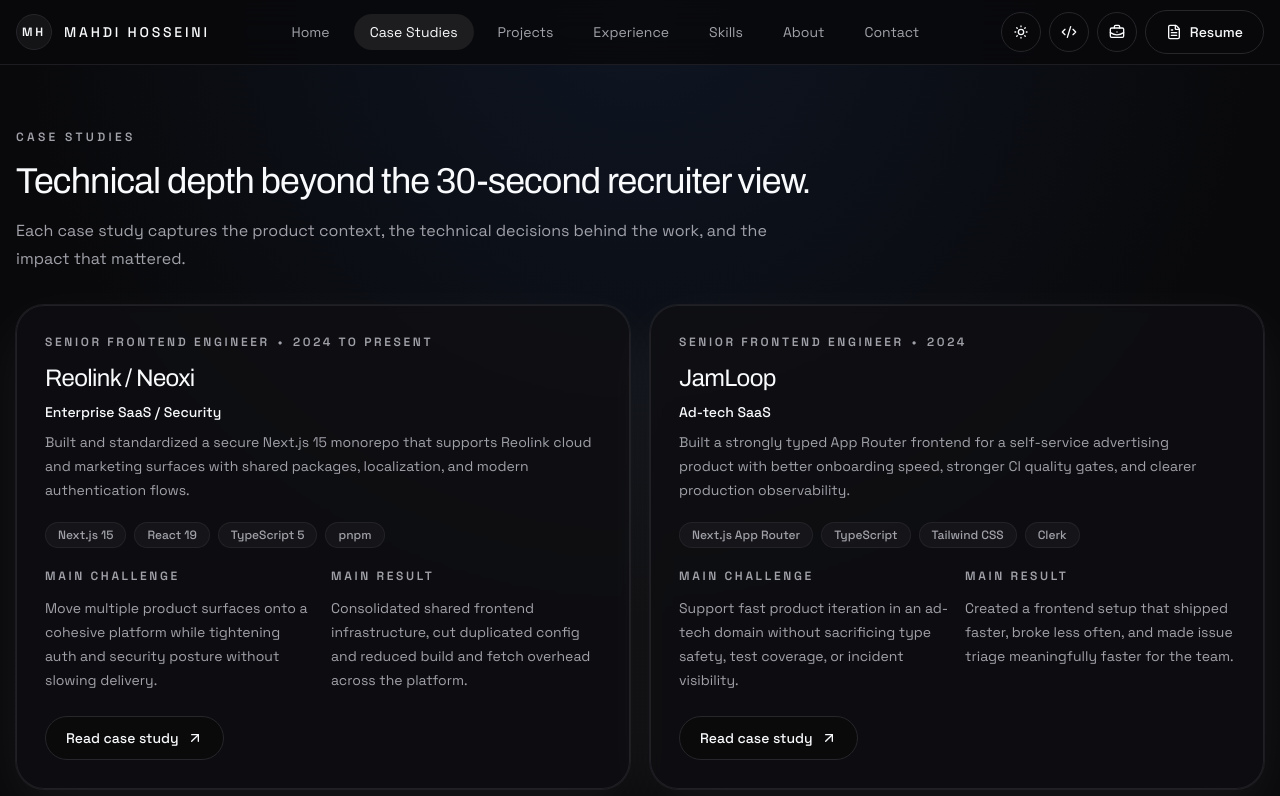
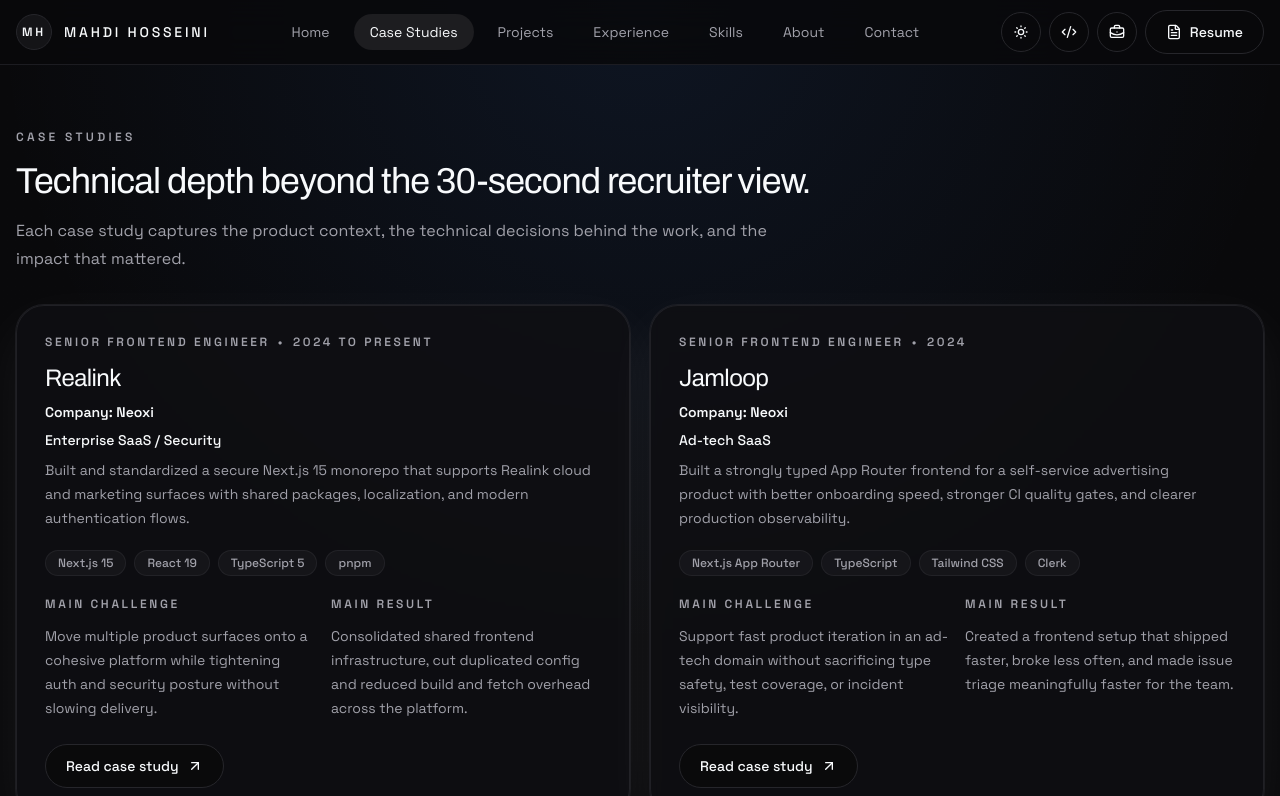
Before and after one commit to s-mahdi/mahdi-hosseini-portfolio, a Next.js app: page /case-studies in a window 1280 px wide. Shown: the top 796 px of the page. Built offline with nearby package versions, Linux system fonts and the light colour scheme.

Commit message:
content: rename projects to Realink/Jamloop and surface company attribution
Renames Reolink→Realink and JamLoop→Jamloop across all content files,
adds optional company field to Project type, and displays company in
ProjectCard, CaseStudyCard, and CaseStudyHeader components.

```diff
--- a/src/app/experience/page.tsx
+++ b/src/app/experience/page.tsx
@@ -5,7 +5,7 @@
 export const metadata = buildPageMetadata({
   title: "Experience",
   description:
-    "Experience timeline across Reolink, Shop-Ware, Coffee, Satek, and earlier work.",
+    "Experience timeline across Neoxi, Shop-Ware, Coffee, Satek, and earlier work.",
   path: "/experience",
 });
 
--- a/src/app/layout.tsx
+++ b/src/app/layout.tsx
@@ -27,7 +27,7 @@
 }>) {
   return (
     <html className="dark" lang="en" suppressHydrationWarning>
-      <body className={`${headingFont.variable} ${bodyFont.variable}`}>
+      <body className={`${headingFont.variable} ${bodyFont.variable}`} suppressHydrationWarning>
         <ThemeProvider
           attribute="class"
           defaultTheme="dark"
--- a/src/components/sections/case-study-card.tsx
+++ b/src/components/sections/case-study-card.tsx
@@ -26,6 +26,9 @@
             <h3 className="font-heading text-2xl tracking-tight text-foreground">
               {study.name}
             </h3>
+            <p className="text-sm font-semibold text-foreground">
+              Company: {study.company}
+            </p>
             <p className="text-sm font-medium text-foreground">{study.domain}</p>
             <p className="text-pretty text-sm leading-6 text-muted-foreground">
               {study.summary}
--- a/src/components/sections/case-study-header.tsx
+++ b/src/components/sections/case-study-header.tsx
@@ -17,6 +17,9 @@
           <h1 className="max-w-4xl text-balance font-heading text-4xl tracking-tight text-foreground sm:text-5xl">
             {study.name}
           </h1>
+          <p className="text-sm font-semibold uppercase tracking-[0.22em] text-foreground">
+            Company: {study.company}
+          </p>
           <p className="max-w-3xl text-pretty text-lg leading-8 text-muted-foreground">
             {study.summary}
           </p>
--- a/src/components/sections/project-card.tsx
+++ b/src/components/sections/project-card.tsx
@@ -19,6 +19,11 @@
           <h3 className="font-heading text-2xl tracking-tight text-foreground">
             {project.name}
           </h3>
+          {project.company ? (
+            <p className="text-sm font-semibold text-foreground">
+              Company: {project.company}
+            </p>
+          ) : null}
           <p className="text-sm font-medium text-foreground">{project.domain}</p>
           <p className="text-sm leading-6 text-muted-foreground">
             {project.description}
--- a/src/content/case-studies.ts
+++ b/src/content/case-studies.ts
@@ -12,14 +12,14 @@
 export const caseStudies: CaseStudy[] = [
   {
     slug: "reolink-neoxi",
-    name: "Reolink / Neoxi",
-    company: "Neoxi for Reolink",
+    name: "Realink",
+    company: "Neoxi",
     role: "Senior Frontend Engineer",
     period: "2024 to present",
     productType: "Secure cloud platform and marketing/cloud monorepo",
     domain: "Enterprise SaaS / Security",
     summary:
-      "Built and standardized a secure Next.js 15 monorepo that supports Reolink cloud and marketing surfaces with shared packages, localization, and modern authentication flows.",
+      "Built and standardized a secure Next.js 15 monorepo that supports Realink cloud and marketing surfaces with shared packages, localization, and modern authentication flows.",
     stack: [
       "Next.js 15",
       "React 19",
@@ -71,7 +71,7 @@
       context: {
         title: "Context",
         body: [
-          "Reolink needed a frontend platform that could support both cloud product surfaces and marketing experiences without fragmenting implementation patterns across teams.",
+          "Realink needed a frontend platform that could support both cloud product surfaces and marketing experiences without fragmenting implementation patterns across teams.",
           "The work sat at the intersection of product delivery, platform consistency, localization, and authentication hardening.",
         ],
       },
@@ -141,8 +141,8 @@
   },
   {
     slug: "jamloop",
-    name: "JamLoop",
-    company: "JamLoop",
+    name: "Jamloop",
+    company: "Neoxi",
     role: "Senior Frontend Engineer",
     period: "2024",
     productType: "Self-service ad-tech platform",
@@ -198,7 +198,7 @@
       ],
     },
     sections: {
-      context: { title: "Context", body: ["JamLoop needed a reliable self-service frontend that supported advertiser workflows, analytics views, and reporting without relying on heavy manual QA.", "The product had to move fast, but the team also needed stronger release confidence than a typical startup-style shipping loop provides."] },
+      context: { title: "Context", body: ["Jamloop needed a reliable self-service frontend that supported advertiser workflows, analytics views, and reporting without relying on heavy manual QA.", "The product had to move fast, but the team also needed stronger release confidence than a typical startup-style shipping loop provides."] },
       challenge: { title: "Challenge", body: ["The main challenge was to make the platform easier to extend while keeping the cost of mistakes low in a data-heavy domain.", "That meant tightening types, validation, testing, and observability in parallel rather than treating them as separate initiatives."] },
       role: { title: "My role", body: ["I shaped the frontend implementation patterns around typed APIs, forms, Storybook-driven UI work, and CI quality gates.", "I also helped make production issues easier to detect and faster to triage through better logging and monitoring integration."] },
       technicalDecisions: { title: "Technical decisions", body: ["Used Clerk for auth, Zod plus React Hook Form for predictable validation, and a typed API boundary to keep feature work from drifting into weakly typed ad-hoc integrations.", "Added Storybook, Vitest, Playwright, Codecov, and semantic release conventions so teams could ship frequently without guessing about quality."] },
@@ -285,7 +285,7 @@
   {
     slug: "mojito-mint",
     name: "Mojito Mint",
-    company: "Mojito Mint",
+    company: "Neoxi",
     role: "Frontend Engineer",
     period: "2022",
     productType: "NFT marketplace management platform",
--- a/src/content/experience.ts
+++ b/src/content/experience.ts
@@ -2,12 +2,12 @@
 
 export const experience: ExperienceEntry[] = [
   {
-    company: "Neoxi / Reolink",
+    company: "Neoxi",
     role: "Senior Frontend Engineer",
     period: "2024 to present",
     location: "Remote",
     stack: ["Next.js 15", "React 19", "TypeScript", "Ory Kratos", "Turborepo"],
-    outcomes: ["Reduced duplicated configuration by 60%", "Cut build feedback loops by 30%"],
+    outcomes: ["Implemented Realink, Jamloop, and Mojito Mint project surfaces", "Reduced duplicated configuration by 60%"],
     caseStudySlug: "reolink-neoxi",
   },
   {
--- a/src/content/projects.ts
+++ b/src/content/projects.ts
@@ -3,12 +3,13 @@
 export const projects: Project[] = [
   {
     slug: "reolink",
-    name: "Reolink",
+    name: "Realink",
+    company: "Neoxi",
     role: "Senior Frontend Engineer",
     period: "2024 to present",
     domain: "Enterprise SaaS / Security",
     description:
-      "Secure cloud and marketing monorepo work spanning auth, localization, shared packages, and multi-app Next.js delivery.",
+      "Secure cloud and marketing monorepo work for Realink spanning auth, localization, shared packages, and multi-app Next.js delivery.",
     stack: ["Next.js 15", "React 19", "TypeScript", "Ory Kratos", "Turborepo"],
     keyOutcomes: ["Reduced duplicated configuration by 60%", "Built 2 Next.js apps and 7 shared packages"],
     tags: ["Frontend Architecture", "Next.js", "React", "Authentication", "CI/CD", "Infrastructure"],
@@ -16,7 +17,8 @@
   },
   {
     slug: "jamloop",
-    name: "JamLoop",
+    name: "Jamloop",
+    company: "Neoxi",
     role: "Senior Frontend Engineer",
     period: "2024",
     domain: "Ad-tech SaaS",
@@ -43,6 +45,7 @@
   {
     slug: "mojito-mint",
     name: "Mojito Mint",
+    company: "Neoxi",
     role: "Frontend Engineer",
     period: "2022",
     domain: "Web3 / Marketplace",
--- a/src/content/site.ts
+++ b/src/content/site.ts
@@ -25,9 +25,9 @@
   { value: "6+", label: "Years building React and Next.js products", evidence: "Enterprise SaaS delivery across product, platform, and desktop surfaces." },
   { value: "40%", label: "Faster page loads", evidence: "Measured on Shop-Ware performance and rendering improvements." },
   { value: "32%", label: "Faster build pipelines", evidence: "Combined CI and build feedback improvements across modern frontend stacks." },
-  { value: "30%", label: "Fewer production bugs", evidence: "JamLoop quality gates and typed workflows reduced regression risk." },
+  { value: "30%", label: "Fewer production bugs", evidence: "Jamloop quality gates and typed workflows reduced regression risk." },
   { value: "80%", label: "Higher deployment frequency", evidence: "Improved delivery confidence through CI, testing, and reusable UI foundations." },
   { value: "4", label: "Electron desktop apps shipped", evidence: "Delivered in healthcare and collaboration product environments." },
   { value: "1,000+", label: "Automated tests in CI", evidence: "Shop-Ware and related frontend quality workflows." },
-  { value: "2 + 7", label: "Next.js apps and shared packages", evidence: "Reolink / Neoxi Turborepo monorepo footprint." },
+  { value: "2 + 7", label: "Next.js apps and shared packages", evidence: "Realink Turborepo monorepo footprint at Neoxi." },
 ];
--- a/src/content/skills.ts
+++ b/src/content/skills.ts
@@ -19,7 +19,7 @@
       "Responsive UI",
       "Accessibility",
     ],
-    proof: ["Reolink / Neoxi", "JamLoop", "Shop-Ware", "Mojito Mint", "Coffee / Uniplato"],
+    proof: ["Realink", "Jamloop", "Shop-Ware", "Mojito Mint", "Coffee / Uniplato"],
   },
   {
     title: "Design Systems and UI",
@@ -36,7 +36,7 @@
       "Figma",
       "Adobe XD",
     ],
-    proof: ["JamLoop", "Shop-Ware", "Coffee / Uniplato", "Satek", "Mojito Mint"],
+    proof: ["Jamloop", "Shop-Ware", "Coffee / Uniplato", "Satek", "Mojito Mint"],
   },
   {
     title: "Data and State",
@@ -53,7 +53,7 @@
       "GraphQL Code Generator",
       "Typed API integrations",
     ],
-    proof: ["Reolink / Neoxi", "JamLoop", "Mojito Mint", "Coffee / Uniplato", "Dojeldi"],
+    proof: ["Realink", "Jamloop", "Mojito Mint", "Coffee / Uniplato", "Dojeldi"],
   },
   {
     title: "Authentication and Security",
@@ -75,7 +75,7 @@
       "HSTS",
       "CORS",
     ],
-    proof: ["Reolink / Neoxi", "JamLoop", "Mojito Mint", "I Read"],
+    proof: ["Realink", "Jamloop", "Mojito Mint", "I Read"],
   },
   {
     title: "Testing and Quality",
@@ -92,7 +92,7 @@
       "Codecov",
       "Storybook testing",
     ],
-    proof: ["JamLoop", "Reolink / Neoxi", "Shop-Ware", "Mojito Mint", "TDD / Playwright Automation"],
+    proof: ["Jamloop", "Realink", "Shop-Ware", "Mojito Mint", "TDD / Playwright Automation"],
   },
   {
     title: "Build and Delivery",
@@ -113,14 +113,14 @@
       "Heroku",
       "Semantic Release",
     ],
-    proof: ["Reolink / Neoxi", "JamLoop", "Shop-Ware", "Mojito Mint", "Coffee / Uniplato", "Infrastructure as Code"],
+    proof: ["Realink", "Jamloop", "Shop-Ware", "Mojito Mint", "Coffee / Uniplato", "Infrastructure as Code"],
   },
   {
     title: "Observability",
     intro:
       "Treats frontend monitoring as a product reliability tool rather than a post-release add-on.",
     skills: ["Sentry", "Datadog", "Better Stack", "Pino", "PostHog", "New Relic"],
-    proof: ["JamLoop", "Reolink / Neoxi", "Shop-Ware", "Mojito Mint", "Coffee / Uniplato"],
+    proof: ["Jamloop", "Realink", "Shop-Ware", "Mojito Mint", "Coffee / Uniplato"],
   },
   {
     title: "Full-stack and Infrastructure",
@@ -138,6 +138,6 @@
       "PM2",
       "AWS S3",
     ],
-    proof: ["I Read", "Infrastructure as Code", "Reolink / Neoxi", "Shop-Ware", "Mojito Mint"],
+    proof: ["I Read", "Infrastructure as Code", "Realink", "Shop-Ware", "Mojito Mint"],
   },
 ];
--- a/src/content/types.ts
+++ b/src/content/types.ts
@@ -76,6 +76,7 @@
 export type Project = {
   slug: string;
   name: string;
+  company?: string;
   role: string;
   period: string;
   domain: string;
```
Also changed, not shown: 1 other file (tests, documents, lock files or other folders).
